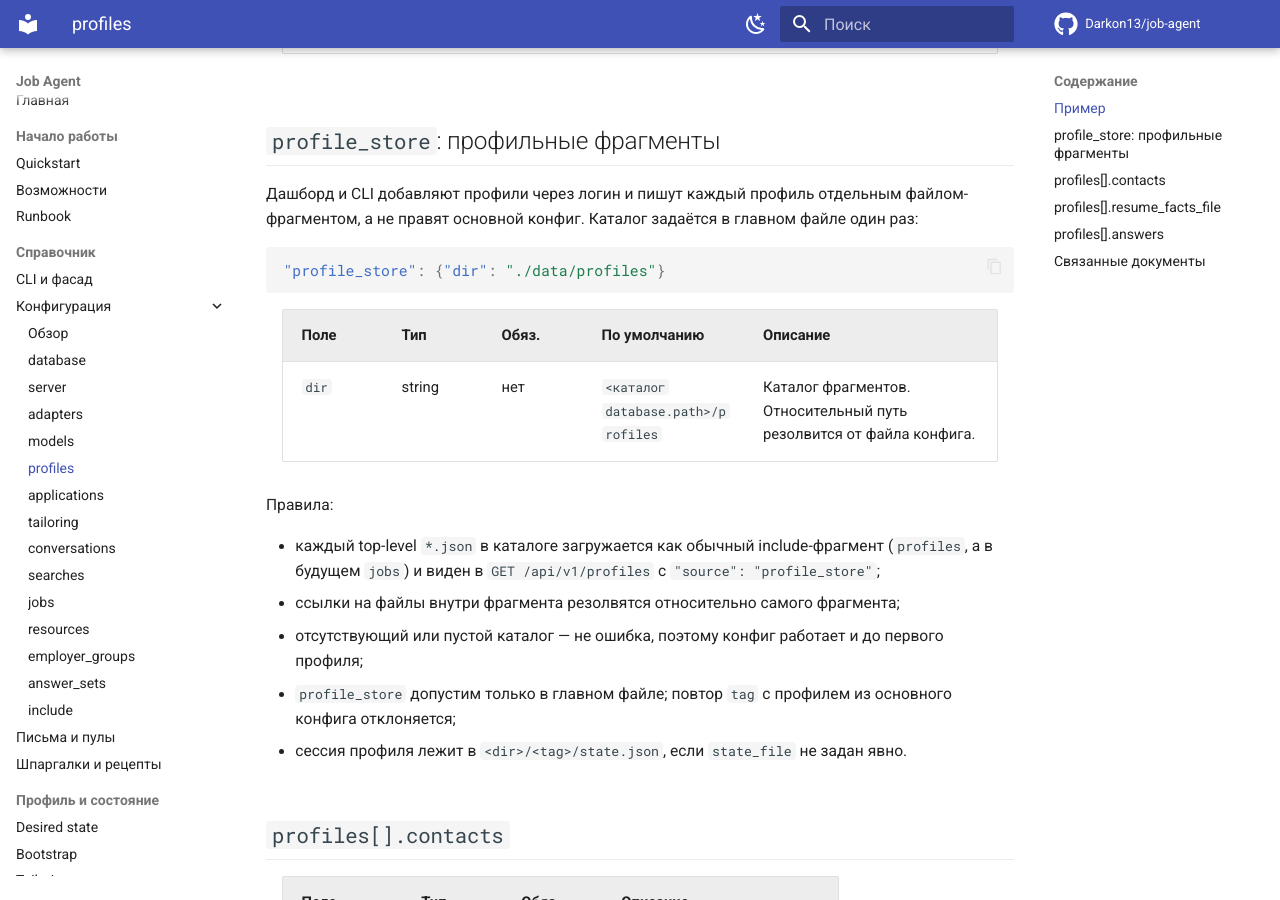
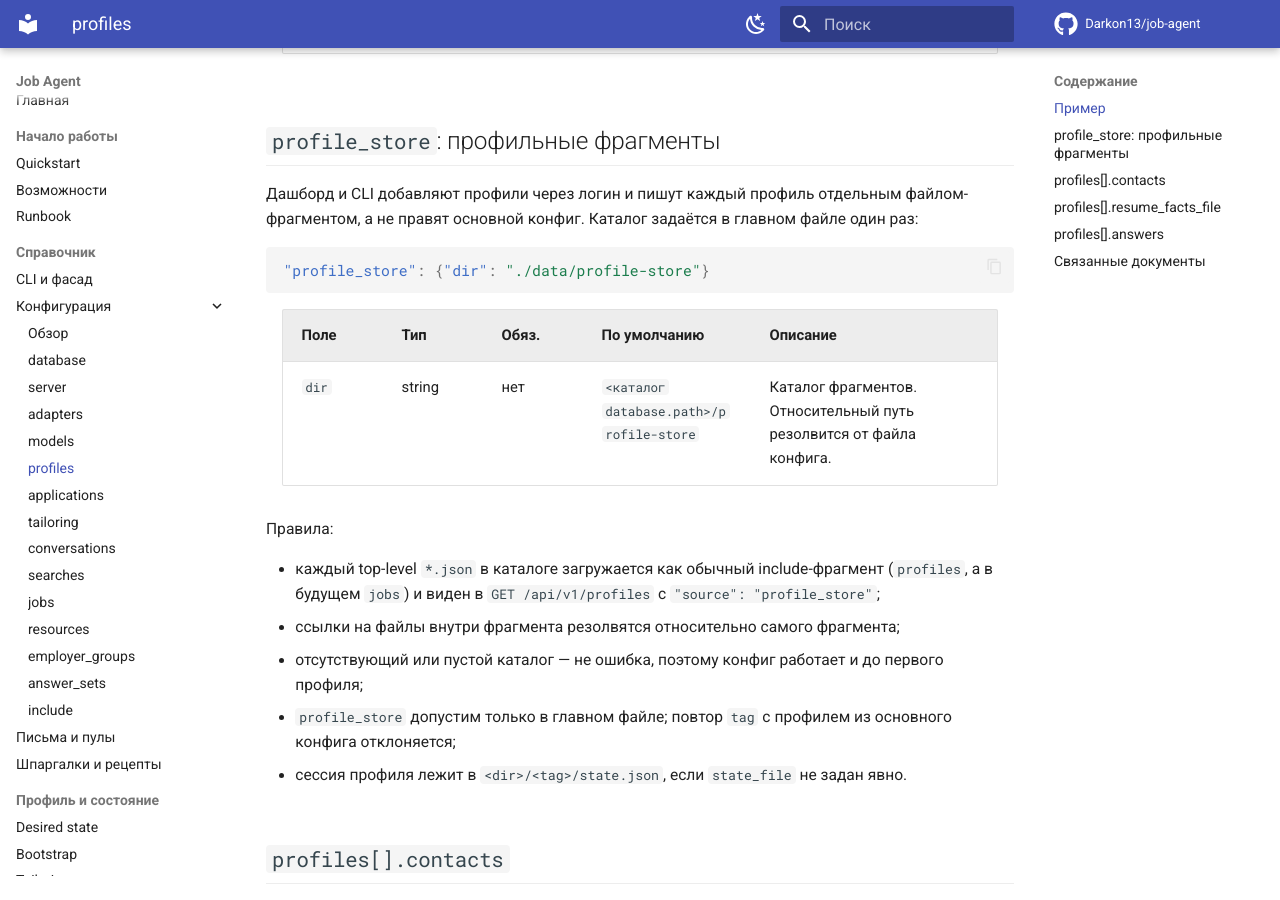
Before and after one commit to Darkon13/job-agent, an MkDocs documentation site: the page built from docs/reference/configuration/profiles.md, in a window 1280 px wide and 900 px high, scrolled down 2688 px. Built offline with MkDocs 1.6.1 and Material for MkDocs 9.7.7, drawn with Linux system fonts in a browser that asks for light colours; comment, search, counter and statistics services are not loaded.

Commit message:
fix(profiles): keep the fragment store apart from session files

````diff
--- a/docs/reference/configuration/profiles.md
+++ b/docs/reference/configuration/profiles.md
@@ -52,12 +52,12 @@ browser context, data).
 файле один раз:
 
 ```json
-"profile_store": {"dir": "./data/profiles"}
+"profile_store": {"dir": "./data/profile-store"}
 ```
 
 | Поле | Тип | Обяз. | По умолчанию | Описание |
 |---|---|---|---|---|
-| `dir` | string | нет | `<каталог database.path>/profiles` | Каталог фрагментов. Относительный путь резолвится от файла конфига. |
+| `dir` | string | нет | `<каталог database.path>/profile-store` | Каталог фрагментов. Относительный путь резолвится от файла конфига. |
 
 Правила:
 
````
Also changed, not shown: docs/releasing.md (+4 -4 lines), 5 other files.
